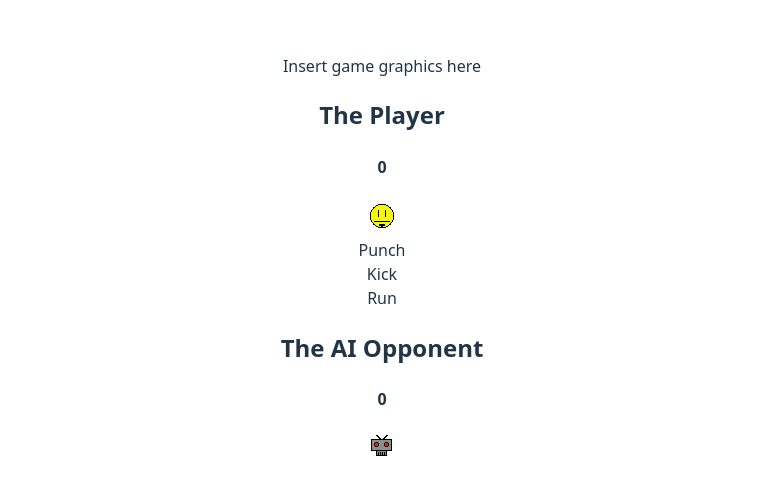
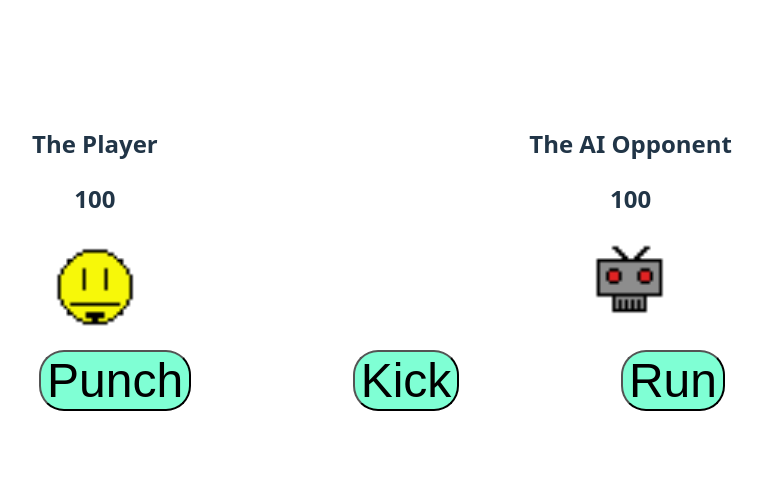
Before and after one commit to Valyrn03/FERMHackathon, a React (Vite) app in the folder front_end/: page / in a window 1280 px wide. Shown: the part 138-632 px from the top of the page, without its empty margins (258-1021 px from the left). Built offline with nearby package versions, Linux system fonts and the light colour scheme.

Commit message:
aligned buttons and player sections

```diff
--- a/front_end/src/App.css
+++ b/front_end/src/App.css
@@ -1,38 +1,24 @@
 #root {
-  max-width: 1280px;
   margin: 0 auto;
   padding: 2rem;
   text-align: center;
 }
 
-.logo {
-  height: 6em;
-  padding: 1.5em;
-  will-change: filter;
-  transition: filter 300ms;
-}
-.logo:hover {
-  filter: drop-shadow(0 0 2em #646cffaa);
-}
-.logo.react:hover {
-  filter: drop-shadow(0 0 2em #61dafbaa);
+#abilities-wrapper {
+  display: flex;
+  justify-content: space-between;
+  width: 700px;
 }
 
-@keyframes logo-spin {
-  from {
-    transform: rotate(0deg);
-  }
-  to {
-    transform: rotate(360deg);
-  }
+.ability {
+  background-color: aquamarine;
+  border-radius: 25px;
+  margin: 1%;
+  font-size: 48px;
 }
 
-@media (prefers-reduced-motion: no-preference) {
-  a:nth-of-type(2) .logo {
-    animation: logo-spin infinite 20s linear;
-  }
+#player-area-wrapper {
+  display: flex;
+  justify-content: space-between;
+  width: 700px;
 }
-
-.card {
-  padding: 2em;
-}
--- a/front_end/src/App.jsx
+++ b/front_end/src/App.jsx
@@ -2,26 +2,12 @@ import { useState } from 'react'
 import player1 from './assets/Player-1.png'
 import theAI from './assets/The AI-1.png'
 import './App.css'
-import fs from 'fs';
 
 
 function App() {
-  const [playerHP, setPlayerHP] = useState(0)
-  const [opponentHP, setOpponentHP] = useState(0)
+  const [playerHP, setPlayerHP] = useState(100)
+  const [opponentHP, setOpponentHP] = useState(100)
   const [abilities, setAbilities] = useState(['Punch', 'Kick', 'Run'])
-
-const readFile = () => {
-  fs.readFile('../state.txt', (error, data) => {
-    if (error) {
-      console.log('damn, an error');
-      console.log(error);
-      return;
-    }
-
-    console.log('got data');
-    console.log(data);
-  });
-}
 
   // write to the file and set the mutex so the back end can read it then write to this file
 // namely we will want to write the current state plus the move that was made
@@ -33,33 +19,28 @@ const writeFile = (ability) => {
 
   const renderAbility = (ability) => {
     return (
-      <div className='ability' onClick={() => writeFile(ability)}>{ability}</div>
+      <input key={ability} type='button' className='ability' onClick={() => writeFile(ability)} value={ability}/>
     )
   }
 
-  const renderPlayerArea = (playerName, hitPoints, imageSrc, isHuman) => {
+  const renderPlayerArea = (playerName, hitPoints, imageSrc) => {
     return (
-      <div className="stat-bar">
+      <div className="player-area">
         <h2>{playerName}</h2>
-        <h4>{hitPoints}</h4>
-        <img src={imageSrc} />
-        {isHuman && (
-          <div id="abilities-wrapper">
-            {abilities.map(ability => renderAbility(ability))}
-          </div>
-        )}
+        <h2>{hitPoints}</h2>
+        <img src={imageSrc} width={100} height={100} />
       </div>
     )
   }
 
   return (
     <>
-      <div id="game-area" onClick={() => readFile()}>
-        Insert game graphics here
+      <div id="player-area-wrapper">
+        {renderPlayerArea('The Player', playerHP, player1)}
+        {renderPlayerArea('The AI Opponent', opponentHP, theAI)}
       </div>
-      <div id="stat-bars-area">
-        {renderPlayerArea('The Player', playerHP, player1, true)}
-        {renderPlayerArea('The AI Opponent', opponentHP, theAI)}
+      <div id="abilities-wrapper">
+        {abilities.map(ability => renderAbility(ability))}
       </div>
     </>
   )
```
